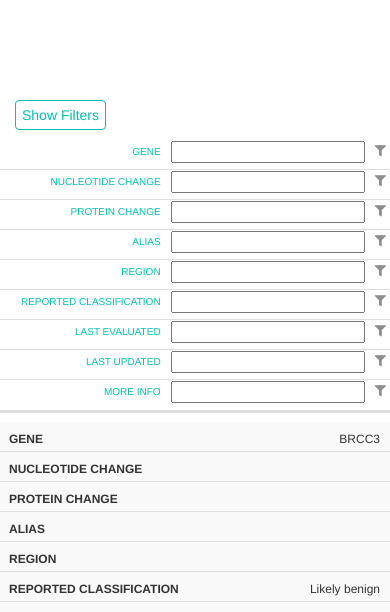
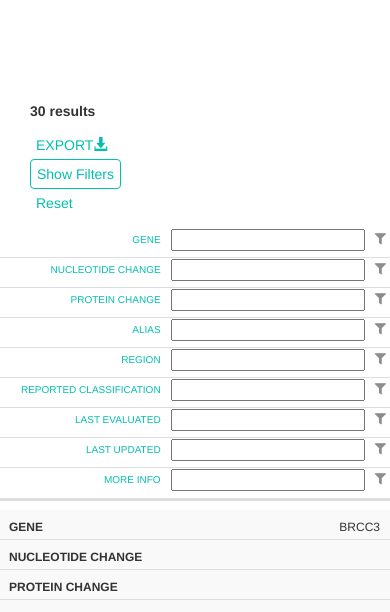
Before and after one commit to Anuradhe007/clinvitae, a Django app: page / in a window 390 px wide. Shown: the top 612 px of the page. Run offline with Django 3.2, Linux system fonts and the light colour scheme; data comes from the database, SQL or seed files in the repository; some libraries are stand-ins or nearby versions.

Commit message:
Implemented data exporting functionality.

```diff
--- a/clinvitae/static/css/style.css
+++ b/clinvitae/static/css/style.css
@@ -66,10 +66,22 @@
 	border: 1px solid #03bfae;
 }
 
+.exportbtn{
+	padding: 4px 6px;
+	color: #03bfae;
+	border: none;
+}
+
 .filterbtn:hover{
 	background-color: #71daad96;
 	color: #fff;
 	border: 1px solid #03bfae;
+}
+
+.exportbtn:hover{
+	background-color: #71daad96;
+	color: #fff;
+	border: none;
 }
 
 .filter-section{
--- /dev/null
+++ b/clinvitae/static/js/index.js
@@ -0,0 +1,87 @@
+$(".filterbtn").click(function(){
+		  $("#filter").toggle();
+		});
+
+
+
+    	$(document).on("click",".filtericon",function() {
+
+
+		    var listHtml;
+		    listHtml = '<ul class="filter-options" style="">';
+			listHtml += 	'<li><a class="filterLink" href="">CSS</li></a>';
+			listHtml += 	'<li><a class="filterLink" href="">HTML</li></a>';
+			listHtml += 	'<li><a class="filterLink" href="">js</li></a>';
+			listHtml += 	'<li><a class="filterLink" href="">Misc</li></a>';
+			listHtml += '</ul>';
+
+			//if already available toggle view
+			//if there is not available then append
+
+			if($(this).parent('td').find('.filter-options').length  > 0){
+				$(this).parent('td').find('.filter-options').toggle("fast");
+			}else{
+				$(this).parent('td').append(listHtml).hide().show('fast');
+			}
+
+            //$(".filter-options").not(this).hide("slow");
+            //hide other list
+            $(".filter-options").not($(this).parent('td').find('.filter-options')).hide("fast");
+
+
+		});
+
+
+		$(document).on("click",".filterLink",function(event) {
+		    $('.filter-options').hide("fast");
+		    event.preventDefault();
+
+		});
+
+        function download_csv(csv, filename) {
+    var csvFile;
+    var downloadLink;
+
+    // CSV FILE
+    csvFile = new Blob([csv], {type: "text/csv"});
+
+    // Download link
+    downloadLink = document.createElement("a");
+
+    // File name
+    downloadLink.download = filename;
+
+    // We have to create a link to the file
+    downloadLink.href = window.URL.createObjectURL(csvFile);
+
+    // Make sure that the link is not displayed
+    downloadLink.style.display = "none";
+
+    // Add the link to your DOM
+    document.body.appendChild(downloadLink);
+
+    // Lanzamos
+    downloadLink.click();
+}
+
+function export_table_to_csv(html, filename) {
+	var csv = [];
+	var rows = document.querySelectorAll("table tr");
+
+    for (var i = 0; i < rows.length; i++) {
+		var row = [], cols = rows[i].querySelectorAll("td, th");
+
+        for (var j = 0; j < cols.length; j++)
+            row.push(cols[j].innerText);
+
+		csv.push(row.join(","));
+	}
+
+    // Download CSV
+    download_csv(csv.join("\n"), filename);
+}
+
+document.getElementById("exportBtn").addEventListener("click", function () {
+    var html = document.querySelector("table").outerHTML;
+	export_table_to_csv(html, "export.csv");
+});
--- a/clinvitae/templates/index.html
+++ b/clinvitae/templates/index.html
@@ -6,12 +6,13 @@
     <meta http-equiv="X-UA-Compatible" content="IE=edge">
     <meta name="viewport" content="width=device-width, initial-scale=1">
     <!-- The above 3 meta tags *must* come first in the head; any other head content must come *after* these tags -->
-    <title>Bootstrap 101 Template</title>
+    <title>CLINVITAE</title>
     {% load static %}
     <!-- Bootstrap -->
     <link rel="stylesheet" type="text/css" href="{% static 'css/bootstrap.min.css' %}"/>
 
-	<link rel="stylesheet" href="https://use.fontawesome.com/releases/v5.6.3/css/all.css" integrity="sha384-UHRtZLI+pbxtHCWp1t77Bi1L4ZtiqrqD80Kn4Z8NTSRyMA2Fd33n5dQ8lWUE00s/" crossorigin="anonymous">
+    <link rel="stylesheet" href="https://use.fontawesome.com/releases/v5.6.3/css/all.css"
+          integrity="sha384-UHRtZLI+pbxtHCWp1t77Bi1L4ZtiqrqD80Kn4Z8NTSRyMA2Fd33n5dQ8lWUE00s/" crossorigin="anonymous">
     <!-- HTML5 shim and Respond.js for IE8 support of HTML5 elements and media queries -->
     <!-- WARNING: Respond.js doesn't work if you view the page via file:// -->
     <!--[if lt IE 9]>
@@ -22,10 +23,6 @@
     <![endif]-->
     <link rel="stylesheet" type="text/css" href="{% static 'css/style.css' %}">
 
-<script src="https://ajax.googleapis.com/ajax/libs/jquery/1.12.4/jquery.min.js"></script>
-    <!-- Include all compiled plugins (below), or include individual files as needed -->
-    <script src="{% static 'js/bootstrap.min.js' %}"></script>
-
 </head>
 <body>
 
@@ -35,9 +32,21 @@
 
 <div class="container-fluid filter-section">
     <div class="row">
-    		<div class="col-md-12">
+        <div class="col-md-1"></div>
+        <div class="col-md-9">
+            <div class="col-md-3"><p><b>{{table1|length}} results</b></p></div>
+            <div class="col-md-2">
+                <button type="button" class="exportbtn btn btn-default" id="exportBtn">EXPORT<i
+                        class="glyphicon glyphicon-download-alt"></i></button>
+            </div>
+            <div class="col-md-2">
                 <button type="button" class="filterbtn btn btn-default">Show Filters</button>
             </div>
+            <div class="col-md-2">
+                <button type="button" class="exportbtn btn btn-default">Reset</button>
+            </div>
+        </div>
+        <div class="col-md-2"></div>
     </div>
 </div>
 
@@ -57,17 +66,23 @@
 
     <tr id="filter">
         <td data-value="GENE"><input type="text" class="" name="fname"><i class="filtericon fas fa-filter"></i></td>
-                <td data-value="NUCLEOTIDE CHANGE"><input type="text" class="" name="fname"><i class="filtericon fas fa-filter"></i></td>
-                <td data-value="PROTEIN CHANGE"><input type="text" class="" name="fname"><i class="filtericon fas fa-filter"></i></td>
+        <td data-value="NUCLEOTIDE CHANGE"><input type="text" class="" name="fname"><i
+                class="filtericon fas fa-filter"></i></td>
+        <td data-value="PROTEIN CHANGE"><input type="text" class="" name="fname"><i
+                class="filtericon fas fa-filter"></i></td>
         <td data-value="ALIAS"><input type="text" class="" name="fname"><i class="filtericon fas fa-filter"></i></td>
         <td data-value="REGION"><input type="text" class="" name="fname"><i class="filtericon fas fa-filter"></i></td>
-                <td data-value="REPORTED CLASSIFICATION"><input type="text" class="" name="fname"><i class="filtericon fas fa-filter"></i></td>
-                <td data-value="LAST EVALUATED"><input type="text" class="" name="fname"><i class="filtericon fas fa-filter"></i></td>
-                <td data-value="LAST UPDATED"><input type="text" class="" name="fname"><i class="filtericon fas fa-filter"></i></td>
-                <td data-value="MORE INFO"><input type="text" class="" name="fname"><i class="filtericon fas fa-filter"></i></td>
+        <td data-value="REPORTED CLASSIFICATION"><input type="text" class="" name="fname"><i
+                class="filtericon fas fa-filter"></i></td>
+        <td data-value="LAST EVALUATED"><input type="text" class="" name="fname"><i
+                class="filtericon fas fa-filter"></i></td>
+        <td data-value="LAST UPDATED"><input type="text" class="" name="fname"><i class="filtericon fas fa-filter"></i>
+        </td>
+        <td data-value="MORE INFO"><input type="text" class="" name="fname"><i class="filtericon fas fa-filter"></i>
+        </td>
     </tr>
     </thead>
-        <tbody>
+    <tbody id="tableBody">
     {% for data in table1 %}
     <tr>
         <td data-label="GENE">{{data.gene}}</td>
@@ -81,82 +96,13 @@
         <td data-label="MORE INFO"><a href="#">ClinVar</a></td>
     </tr>
     {% endfor %}
-            <!--<tr>
-                <td data-label="GENE">BRAC1</td>
-                <td data-label="NUCLEOTIDE CHANGE">NM100</td>
-                <td data-label="PROTEIN CHANGE">pser12</td>
-                <td data-label="ALIAS"></td>
-                <td data-label="REGION"></td>
-                <td data-label="REPORTED CLASSIFICATION">likely bening</td>
-                <td data-label="LAST EVALUATED">2015-08-01</td>
-                <td data-label="LAST UPDATED">2018-08-01</td>
-                <td data-label="MORE INFO"><a href="#">MORE INFO</a></td>
-            </tr>
-
-            <tr>
-                <td data-label="GENE">BRAC1</td>
-                <td data-label="NUCLEOTIDE CHANGE">NM100</td>
-                <td data-label="PROTEIN CHANGE">pser12</td>
-                <td data-label="ALIAS"></td>
-                <td data-label="REGION"></td>
-                <td data-label="REPORTED CLASSIFICATION">likely bening</td>
-                <td data-label="LAST EVALUATED">2015-08-01</td>
-                <td data-label="LAST UPDATED">2018-08-01</td>
-                <td data-label="MORE INFO"><a href="#">MORE INFO</a></td>
-            </tr>-->
 
     </tbody>
 </table>
 
-
-
-
-
-
-
-
-    <script>
-    	$(".filterbtn").click(function(){
-		  $("#filter").toggle();
-		});
-
-
-
-    	$(document).on("click",".filtericon",function() {
-
-
-		    var listHtml;
-		    listHtml = '<ul class="filter-options" style="">';
-			listHtml += 	'<li><a class="filterLink" href="">CSS</li></a>';
-			listHtml += 	'<li><a class="filterLink" href="">HTML</li></a>';
-			listHtml += 	'<li><a class="filterLink" href="">js</li></a>';
-			listHtml += 	'<li><a class="filterLink" href="">Misc</li></a>';
-			listHtml += '</ul>';
-
-			//if already available toggle view
-			//if there is not available then append
-
-			if($(this).parent('td').find('.filter-options').length  > 0){
-				$(this).parent('td').find('.filter-options').toggle("fast");
-			}else{
-				$(this).parent('td').append(listHtml).hide().show('fast');
-			}
-
-            //$(".filter-options").not(this).hide("slow");
-            //hide other list
-            $(".filter-options").not($(this).parent('td').find('.filter-options')).hide("fast");
-
-
-		});
-
-
-		$(document).on("click",".filterLink",function(event) {
-		    $('.filter-options').hide("fast");
-		    event.preventDefault();
-
-		});
-
-
-    </script>
+<script src="https://ajax.googleapis.com/ajax/libs/jquery/1.12.4/jquery.min.js"></script>
+<!-- Include all compiled plugins (below), or include individual files as needed -->
+<script src="{% static 'js/bootstrap.min.js' %}"></script>
+<script src="{% static 'js/index.js' %}"></script>
 </body>
 </html>
```
Lines whose indentation alone changed are shown as unchanged.
